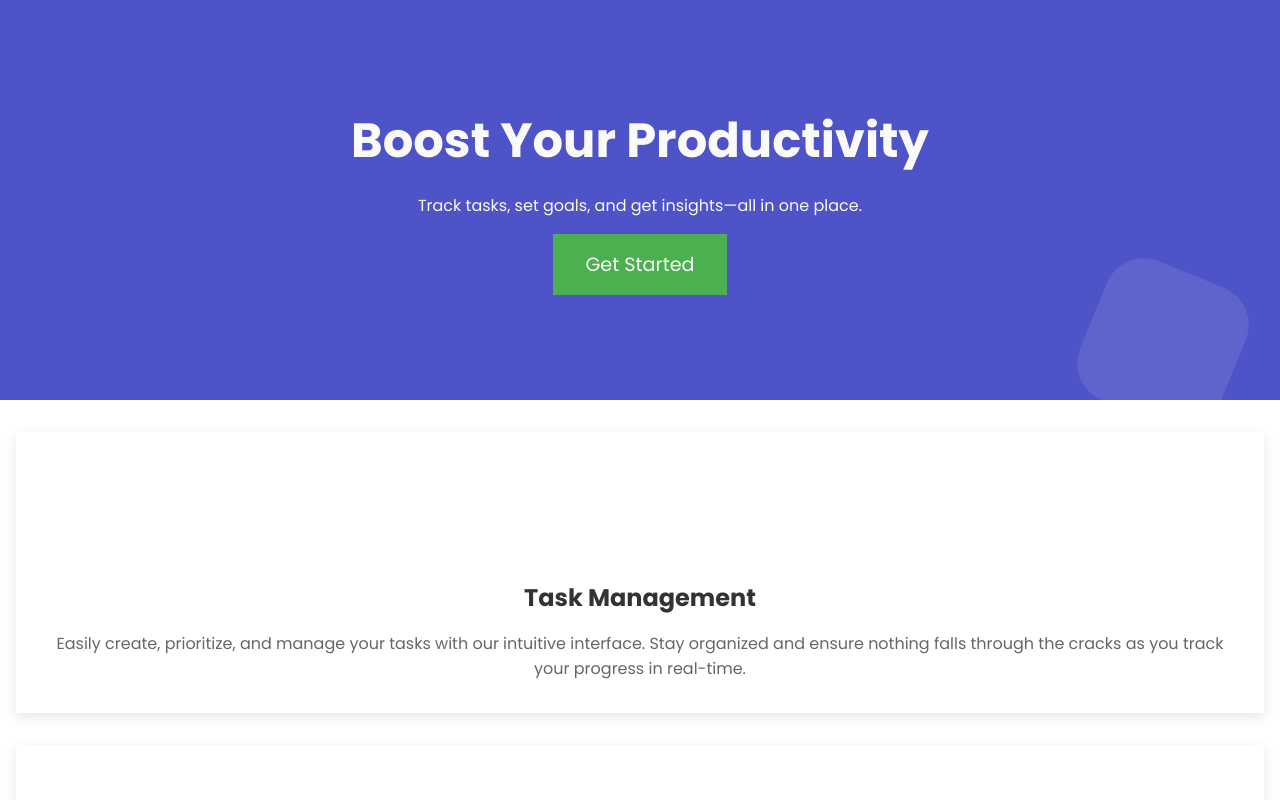
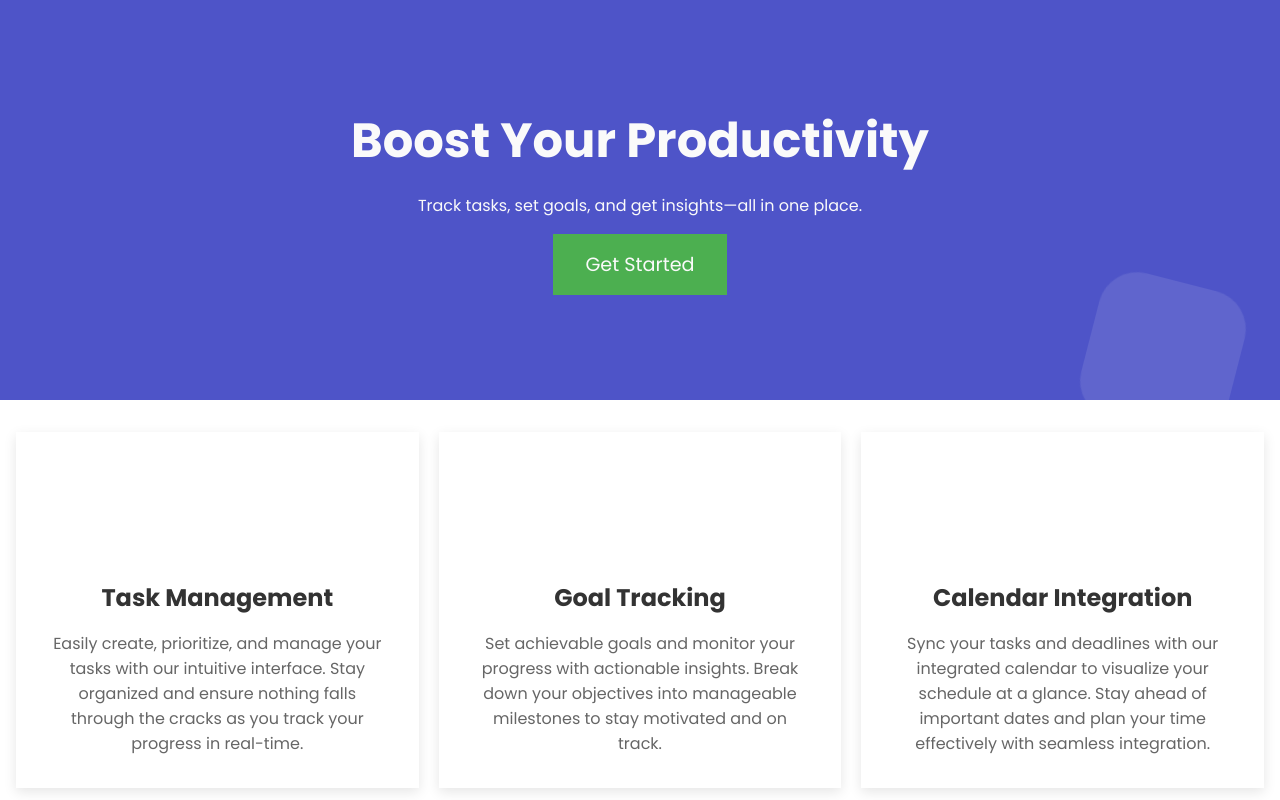
Before and after one commit to jrhylf/progress-mate-app, a React (Create React App) app in the folder progress-mate/frontend/: page / in a window 1280 px wide. Shown: the top 800 px of the page. Built offline with nearby package versions, Linux system fonts and the light colour scheme; some icons are missing.

Commit message:
Updated screen responsive

```diff
--- a/progress-mate/frontend/package.json
+++ b/progress-mate/frontend/package.json
@@ -34,5 +34,8 @@
       "last 1 firefox version",
       "last 1 safari version"
     ]
+  },
+  "devDependencies": {
+    "@babel/plugin-proposal-private-property-in-object": "^7.21.11"
   }
 }
--- a/progress-mate/frontend/src/App.css
+++ b/progress-mate/frontend/src/App.css
@@ -147,13 +147,12 @@ main {
   color: var(--text-color3);
 }
 
-/* Start Using */
+/* Start Boosting */
 .cta-section {
   background-color: var(--primary-accent); /* Soft Green */
   color: white;
   text-align: center;
   padding: 3rem 2rem;
-  margin: 2rem 0;
 }
 
 .cta-content h2 {
@@ -199,7 +198,6 @@ blockquote span {
   color: var(--text-color3);
 }
 
-
 /* Footer */
 footer {
   height: auto;
@@ -207,3 +205,14 @@ footer {
   padding: 1rem;
   color: var(--text-color1);
 }
+
+/* For Desktop 1024px above */
+@media only screen and (min-width: 1024px) {
+  main {
+    min-height: max-content;
+    display: grid;
+    grid-template-columns: repeat(auto-fit, minmax(250px, 1fr));
+    gap: 20px;
+    place-items: center;
+  }
+}
--- a/progress-mate/frontend/src/App.jsx
+++ b/progress-mate/frontend/src/App.jsx
@@ -107,7 +107,7 @@ function App() {
         </div>
       </section>
 
-      <section class="quote-section">
+      <section className="quote-section">
           <blockquote>
               <p>“Setting goals is the first step in turning the invisible into the visible.”</p>
               <span>— Tony Robbins</span>
--- a/progress-mate/frontend/src/index.css
+++ b/progress-mate/frontend/src/index.css
@@ -1,8 +1,3 @@
 body {
   margin: 0;
-  font-family: -apple-system, BlinkMacSystemFont, 'Segoe UI', 'Roboto', 'Oxygen',
-    'Ubuntu', 'Cantarell', 'Fira Sans', 'Droid Sans', 'Helvetica Neue',
-    sans-serif;
-  -webkit-font-smoothing: antialiased;
-  -moz-osx-font-smoothing: grayscale;
 }
```
Also changed, not shown: progress-mate/frontend/public/index.html (+0 -10 lines), 1 other file (tests, documents, lock files or other folders).
